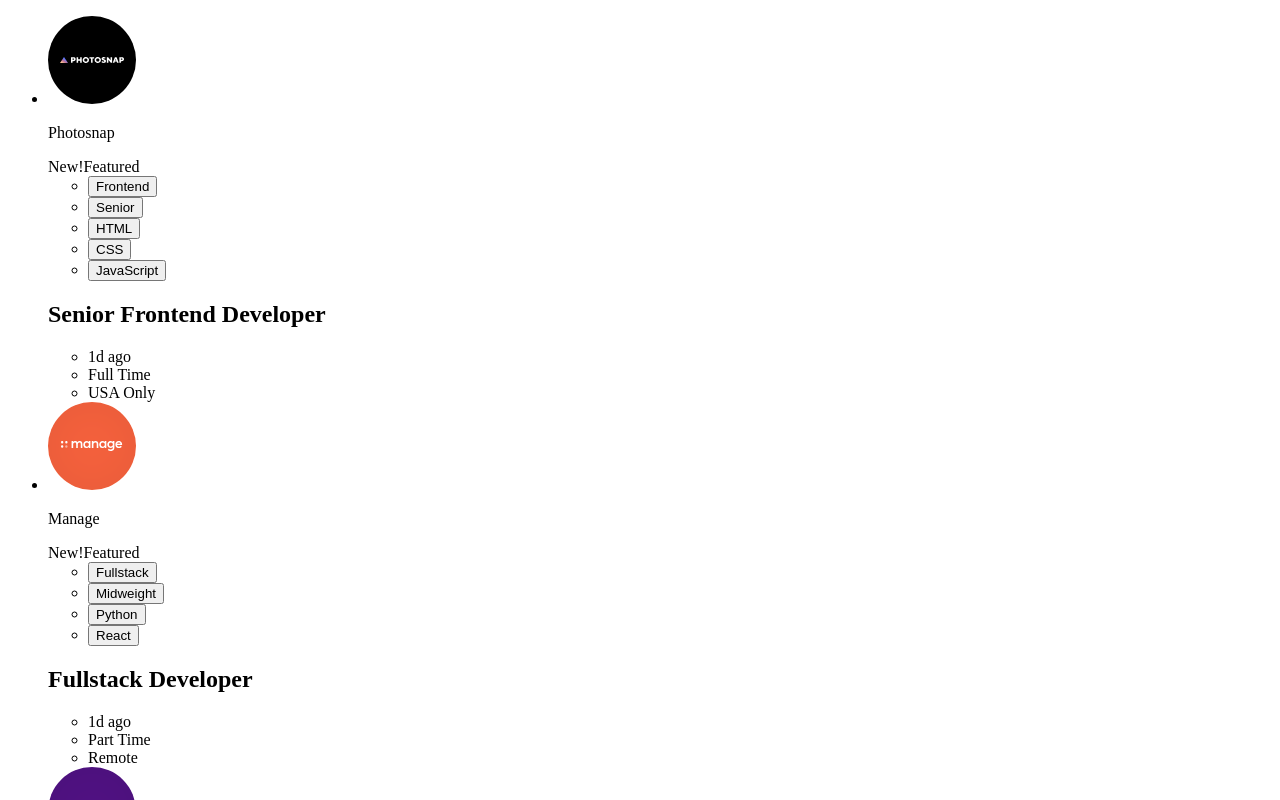
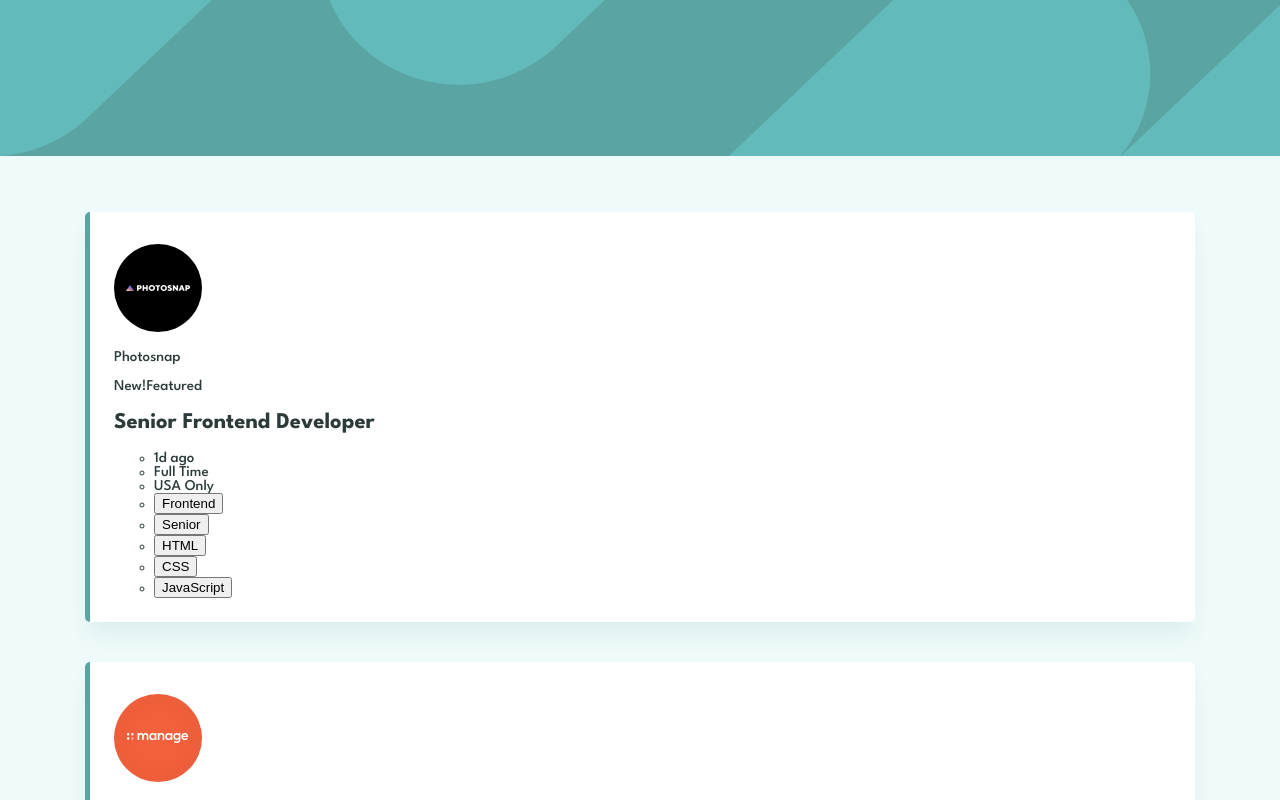
Before and after one commit to Freja137/job_listing, a Vue app: page / in a window 1280 px wide. Shown: the top 800 px of the page. Built offline with nearby package versions, Linux system fonts and the light colour scheme.

Commit message:
styler jobkort

```diff
--- a/index.html
+++ b/index.html
@@ -6,6 +6,9 @@
   <link rel="icon" type="image/svg+xml" href="/favicon.svg" />
   <meta name="viewport" content="width=device-width, initial-scale=1.0" />
   <title>job_listing</title>
+  <link rel="preconnect" href="https://fonts.googleapis.com" />
+  <link rel="preconnect" href="https://fonts.gstatic.com" crossorigin />
+  <link href="https://fonts.googleapis.com/css2?family=League+Spartan:wght@500;700&display=swap" rel="stylesheet" />
 </head>
 
 <body>
--- a/src/App.vue
+++ b/src/App.vue
@@ -17,10 +17,13 @@ function getTags (job) {
 </script>
 
 <template>
+  <header class="site-header">
+    <h1 class="visually-hidden">Job listings</h1>
+  </header>
   <!-- Sidens hovedindhold -->
    <main>
     <!-- Viser jobs i en listevisning -->
-    <ul>
+    <ul class="job-list">
       <!-- Èt listepunkt pr. job, hvor id'et bruges som unik nøgle -->
       <li v-for="job in jobs" :key="job.id" class="job-card" :class="{featured: job.featured}">
         <img class="job-logo" :src="job.logo" :alt="job.company + ' logo'">
@@ -35,20 +38,21 @@ function getTags (job) {
             <!-- Vises kun hvis jobbet er featured -->
             <span v-if="job.featured" class="badge badge-featured">Featured</span>
           </div>
-        </div>
-        <ul class="job-tags">
-          <li v-for="tag in getTags(job)" :key="tag">
-            <button type="button" class="tag"> {{ tag }}</button>
-          </li>
-        </ul>
+          <h2>{{ job.position }}</h2>
 
-        <h2>{{ job.position }}</h2>
+          <ul class="job-meta">
+            <li>{{ job.postedAt }}</li>
+            <li>{{ job.contract }}</li>
+            <li>{{ job.location }}</li>
+          </ul>
 
-        <ul class="job-meta">
-          <li>{{ job.postedAt }}</li>
-          <li>{{ job.contract }}</li>
-          <li>{{ job.location }}</li>
-        </ul>
+      </div>
+      <ul class="job-tags">
+        <li v-for="tag in getTags(job)" :key="tag">
+          <button type="button" class="tag">{{ tag }}</button>
+        </li>
+      </ul>
+
       </li>
     </ul>
    </main>
--- a/src/style.css
+++ b/src/style.css
@@ -1,9 +1,73 @@
-/* Variabler */
-@import url('https://fonts.googleapis.com/css2?family=Instrument+Sans:ital,wght@0,400..700;1,400..700&family=Instrument+Serif:ital@0;1&family=League+Spartan:wght@100..900&family=Manrope:wght@200..800&display=swap');
+/* Farver fra style-guide.md, gemt som variabler */
+:root {
+  --cyan: hsl(180, 29%, 50%);
+  --bg: hsl(180, 52%, 96%);
+  --tag-bg: hsl(180, 31%, 95%);
+  --gray: hsl(180, 8%, 52%);
+  --dark: hsl(180, 14%, 20%);
+}
 
-:root {
-  --primaryColor: hsl(180, 29%, 50%);
-  --green: hsl(180, 52%, 96%);
-  --gray: hsl(180, 8%, 52%);
-  --green900: hsl(180, 14%, 20%);
+/* Bredden på alle elementer inkluderer padding og kant */
+*,
+*::before,
+*::after {
+  box-sizing: border-box;
 }
+
+/* Grundopsætning for hele siden */
+body {
+  margin: 0;
+  font-family: "League Spartan", sans-serif;
+  font-size: 15px;
+  background-color: var(--bg);
+  color: var(--dark);
+}
+
+.site-header {
+  height: 156px;
+  background-color: var(--cyan);
+  background-image: url("../public/images/bg-header-mobile.svg");
+  background-size: cover;
+  background-repeat: no-repeat;
+}
+
+@media(min-width:768px) {
+  .site-header {
+    background-image: url("../public/images/bg-header-desktop.svg");
+  }
+}
+
+.visually-hidden {
+  position: absolute;
+  width: 1px;
+  height: 1px;
+  overflow: hidden;
+  white-space: nowrap;
+  clip-path: inset(50%);
+}
+
+main {
+  padding: 56px 24px;
+  max-width: 1158px;
+  margin: 0 auto;
+}
+
+.job-list {
+  list-style: none;
+  margin: 0;
+  padding: 0;
+  display: flex;
+  flex-direction: column;
+  gap: 40px;
+}
+
+.job-card {
+  background-color: white;
+  border-radius: 5px;
+  padding: 32px 24px 24px;
+  box-shadow: 0 15px 20px -5px hsla(180, 29%, 50%, 0.15);
+}
+
+.featured {
+  border-left: 5px solid var(--cyan);
+}
```
